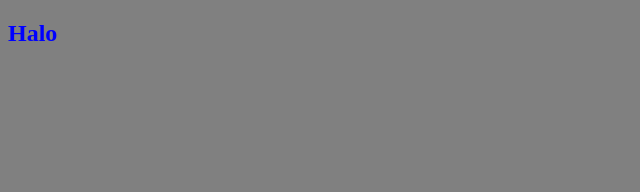
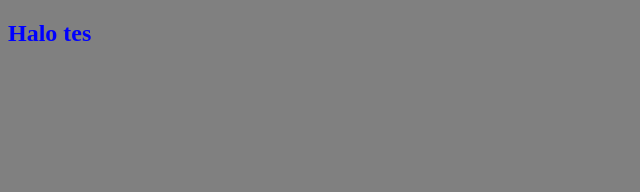
Before and after one commit to zaynaushf/latihan-revou, a plain HTML site: page test.html in a window 1280 px wide. Shown: the full height of the page, 0-640 px from the left. Drawn offline with Linux system fonts and the light colour scheme.

Commit message:
update test.html

```diff
--- a/test.html
+++ b/test.html
@@ -16,7 +16,7 @@
         </style>
     </head>
     <body>
-        <h2>Halo</h2>
+        <h2>Halo tes</h2>
         <p>Hai</p>
         <p class="mobil" id="avanza">Ini Avanza</p>
         <p class="mobil" id="alya">Ini Alya</p>
```
